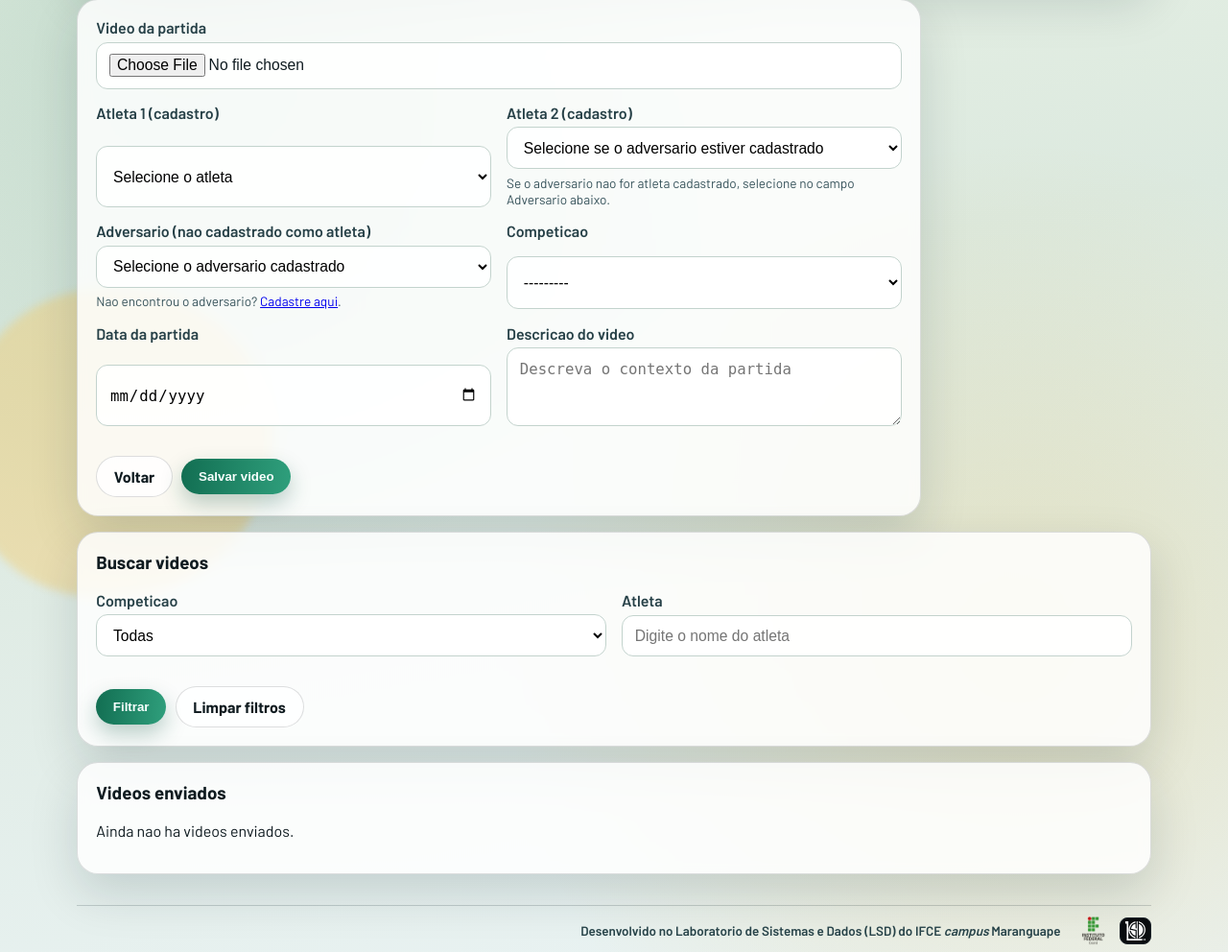
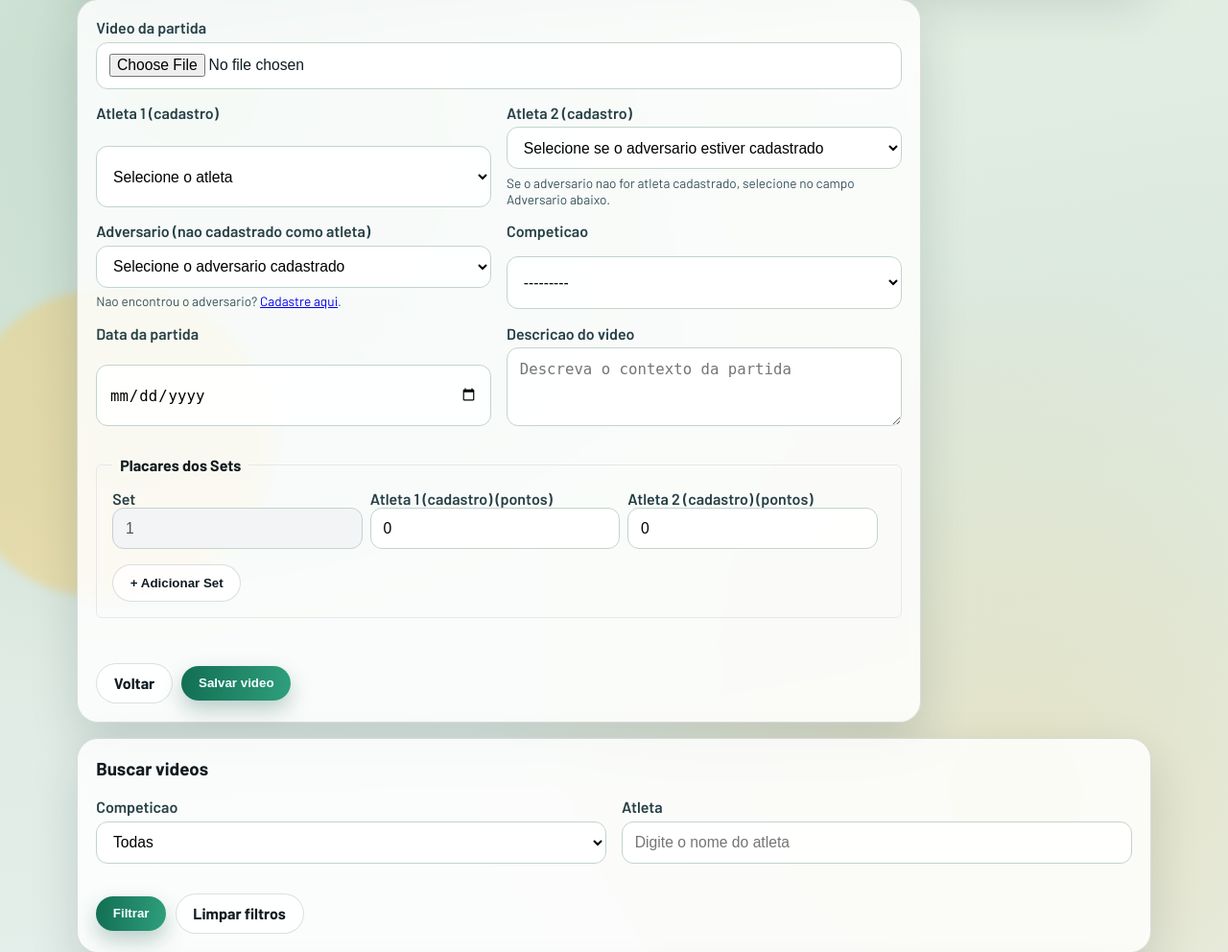
Before and after one commit to alissonSCA/TTAnalytics, a Django app: page /partidas/video/upload/ in a window 1280 px wide. Shown: the part 257-1249 px from the top of the page at 96% size. Run offline with Django 5.2, Linux system fonts and the light colour scheme; the visitor is signed in with stand-in values (Sample User, id 1); data comes from the database, SQL or seed files in the repository; data that the repository does not hold is empty.

Commit message:
Implementa captura de placares de sets no cadastro de video

```diff
--- a/athletes/forms.py
+++ b/athletes/forms.py
@@ -169,6 +169,10 @@ class MatchVideoUploadForm(forms.ModelForm):
         empty_label='Selecione o adversario cadastrado',
         widget=forms.Select(attrs={'class': 'form-control'}),
     )
+    set_results_json = forms.CharField(
+        required=False,
+        widget=forms.HiddenInput(),
+    )
 
     class Meta:
         model = MatchVideo
@@ -207,6 +211,7 @@ class MatchVideoUploadForm(forms.ModelForm):
         athlete_one_profile = cleaned_data.get('athlete_one_profile')
         athlete_two_profile = cleaned_data.get('athlete_two_profile')
         opponent = cleaned_data.get('opponent')
+        set_results_json = cleaned_data.get('set_results_json', '')
 
         if not athlete_one_profile:
             self.add_error('athlete_one_profile', 'Selecione o atleta 1 cadastrado.')
@@ -216,6 +221,28 @@ class MatchVideoUploadForm(forms.ModelForm):
 
         if not athlete_two_profile and not opponent:
             self.add_error('opponent', 'Selecione um adversario cadastrado ou um atleta 2 cadastrado.')
+
+        # Validar dados de sets se fornecidos
+        if set_results_json:
+            import json
+            try:
+                set_results = json.loads(set_results_json)
+                if not isinstance(set_results, list) or len(set_results) == 0:
+                    self.add_error('set_results_json', 'Forneça pelo menos um set com os placares.')
+                else:
+                    for i, result in enumerate(set_results, 1):
+                        if not isinstance(result, dict) or 'athlete_one' not in result or 'athlete_two' not in result:
+                            self.add_error('set_results_json', f'Set {i} deve conter placares para ambos os atletas.')
+                        else:
+                            try:
+                                a1 = int(result['athlete_one'])
+                                a2 = int(result['athlete_two'])
+                                if a1 < 0 or a2 < 0:
+                                    self.add_error('set_results_json', f'Set {i}: os placares devem ser não-negativos.')
+                            except (ValueError, TypeError):
+                                self.add_error('set_results_json', f'Set {i}: os placares devem ser números inteiros.')
+            except json.JSONDecodeError:
+                self.add_error('set_results_json', 'Dados de sets inválidos.')
 
         return cleaned_data
 
--- a/athletes/models.py
+++ b/athletes/models.py
@@ -166,6 +166,22 @@ class MatchVideo(models.Model):
 		return f'{self.athlete_one_name} vs {self.athlete_two_name} - {self.competition.name}'
 
 
+class MatchSetResult(models.Model):
+	match_video = models.ForeignKey(MatchVideo, on_delete=models.CASCADE, related_name='set_results')
+	set_number = models.PositiveSmallIntegerField('Número do set')
+	athlete_one_score = models.PositiveSmallIntegerField('Pontuação atleta 1')
+	athlete_two_score = models.PositiveSmallIntegerField('Pontuação atleta 2')
+
+	class Meta:
+		ordering = ['set_number']
+		verbose_name = 'Resultado de set'
+		verbose_name_plural = 'Resultados de sets'
+		unique_together = ('match_video', 'set_number')
+
+	def __str__(self) -> str:
+		return f'Set {self.set_number}: {self.athlete_one_score} x {self.athlete_two_score}'
+
+
 class MatchMarkerType(models.Model):
 	code = models.CharField(max_length=40, unique=True)
 	name = models.CharField(max_length=80, unique=True)
--- a/athletes/views.py
+++ b/athletes/views.py
@@ -11,7 +11,7 @@ from django.db.models import Q
 import json
 
 from .forms import AthleteProfileUpdateForm, MatchVideoUploadForm, MaterialCreateForm, OpponentCreateForm, SignUpForm
-from .models import AthleteProfile, Competition, MatchGameAction, MatchMarkerType, MatchVideo
+from .models import AthleteProfile, Competition, MatchGameAction, MatchMarkerType, MatchSetResult, MatchVideo
 
 
 DUPLICATE_ACTION_WINDOW_SECONDS = 1.2
@@ -470,6 +470,23 @@ def match_video_upload_view(request: HttpRequest):
 			video = form.save(commit=False)
 			video.uploaded_by = request.user
 			video.save()
+
+			# Processar dados de sets se fornecidos
+			set_results_json = form.cleaned_data.get('set_results_json', '')
+			if set_results_json:
+				try:
+					set_results = json.loads(set_results_json)
+					for i, result in enumerate(set_results, 1):
+						MatchSetResult.objects.create(
+							match_video=video,
+							set_number=i,
+							athlete_one_score=int(result['athlete_one']),
+							athlete_two_score=int(result['athlete_two']),
+						)
+				except (json.JSONDecodeError, ValueError, TypeError) as e:
+					messages.error(request, f'Erro ao salvar dados de sets: {str(e)}')
+					return redirect('match_video_upload')
+
 			messages.success(request, 'Video enviado com sucesso.')
 			return redirect('match_video_upload')
 	else:
--- a/templates/athletes/video_upload.html
+++ b/templates/athletes/video_upload.html
@@ -19,6 +19,7 @@
             {% endif %}
 
             {% for field in form %}
+                {% if field.name != 'set_results_json' %}
                 <div class="field-wrap {% if field.name == 'video_file' %}form-span-2{% endif %}">
                     <label for="{{ field.id_for_label }}">{{ field.label }}</label>
                     {{ field }}
@@ -32,7 +33,34 @@
                         <small class="field-error">{{ field.errors|striptags }}</small>
                     {% endif %}
                 </div>
+                {% endif %}
             {% endfor %}
+
+            <!-- Campo oculto para dados de sets -->
+            {{ form.set_results_json }}
+
+            <!-- Seção de sets -->
+            <fieldset class="form-span-2" style="border: 1px solid #e5e7eb; border-radius: 6px; padding: 1rem; margin: 1rem 0;">
+                <legend style="font-weight: bold; padding: 0 0.5rem;">Placares dos Sets</legend>
+                <div id="sets-container" style="display: grid; gap: 1rem;">
+                    <div class="set-row" style="display: grid; grid-template-columns: 1fr 1fr 1fr auto; gap: 0.5rem; align-items: end;">
+                        <div>
+                            <label>Set</label>
+                            <input type="number" class="form-control set-number" value="1" disabled style="background-color: #f3f4f6;">
+                        </div>
+                        <div>
+                            <label>{{ form.athlete_one_profile.label }} (pontos)</label>
+                            <input type="number" class="form-control set-athlete-one" min="0" value="0">
+                        </div>
+                        <div>
+                            <label>{{ form.athlete_two_profile.label }} (pontos)</label>
+                            <input type="number" class="form-control set-athlete-two" min="0" value="0">
+                        </div>
+                        <button type="button" class="btn btn-outline remove-set-btn" style="display: none;">Remover</button>
+                    </div>
+                </div>
+                <button type="button" id="add-set-btn" class="btn btn-outline" style="margin-top: 1rem;">+ Adicionar Set</button>
+            </fieldset>
 
             <div class="form-span-2 actions-row">
                 <a href="{% url 'home' %}" class="btn btn-outline">Voltar</a>
@@ -93,4 +121,102 @@
         {% endif %}
     </article>
 </section>
+
+<script>
+(() => {
+    const setsContainer = document.getElementById('sets-container');
+    const addSetBtn = document.getElementById('add-set-btn');
+    const setResultsJson = document.getElementById('id_set_results_json');
+    const form = document.querySelector('form[method="post"]');
+
+    function updateSetNumbers() {
+        const rows = setsContainer.querySelectorAll('.set-row');
+        rows.forEach((row, index) => {
+            const numberInput = row.querySelector('.set-number');
+            const removeBtn = row.querySelector('.remove-set-btn');
+            numberInput.value = index + 1;
+            removeBtn.style.display = rows.length > 1 ? 'block' : 'none';
+        });
+    }
+
+    function serializeSetResults() {
+        const rows = setsContainer.querySelectorAll('.set-row');
+        const results = [];
+        rows.forEach((row) => {
+            const athleteOne = parseInt(row.querySelector('.set-athlete-one').value) || 0;
+            const athleteTwo = parseInt(row.querySelector('.set-athlete-two').value) || 0;
+            if (athleteOne > 0 || athleteTwo > 0) {
+                results.push({
+                    athlete_one: athleteOne,
+                    athlete_two: athleteTwo,
+                });
+            }
+        });
+        return results.length > 0 ? JSON.stringify(results) : '';
+    }
+
+    function addNewSet() {
+        const newRow = document.createElement('div');
+        newRow.className = 'set-row';
+        newRow.style.display = 'grid';
+        newRow.style.gridTemplateColumns = '1fr 1fr 1fr auto';
+        newRow.style.gap = '0.5rem';
+        newRow.style.alignItems = 'end';
+
+        const setNum = setsContainer.querySelectorAll('.set-row').length + 1;
+        newRow.innerHTML = `
+            <div>
+                <label>Set</label>
+                <input type="number" class="form-control set-number" value="${setNum}" disabled style="background-color: #f3f4f6;">
+            </div>
+            <div>
+                <label>Atleta 1 (pontos)</label>
+                <input type="number" class="form-control set-athlete-one" min="0" value="0">
+            </div>
+            <div>
+                <label>Atleta 2 (pontos)</label>
+                <input type="number" class="form-control set-athlete-two" min="0" value="0">
+            </div>
+            <button type="button" class="btn btn-outline remove-set-btn">Remover</button>
+        `;
+
+        const removeBtn = newRow.querySelector('.remove-set-btn');
+        removeBtn.addEventListener('click', (e) => {
+            e.preventDefault();
+            newRow.remove();
+            updateSetNumbers();
+            serializeAndUpdateField();
+        });
+
+        setsContainer.appendChild(newRow);
+        updateSetNumbers();
+    }
+
+    function serializeAndUpdateField() {
+        const serialized = serializeSetResults();
+        setResultsJson.value = serialized;
+    }
+
+    addSetBtn.addEventListener('click', (e) => {
+        e.preventDefault();
+        addNewSet();
+        serializeAndUpdateField();
+    });
+
+    // Adicionar listeners aos inputs existentes para atualizar o campo oculto
+    setsContainer.addEventListener('change', (e) => {
+        if (e.target.classList.contains('set-athlete-one') || e.target.classList.contains('set-athlete-two')) {
+            serializeAndUpdateField();
+        }
+    });
+
+    // Validar antes de submeter
+    form.addEventListener('submit', (e) => {
+        serializeAndUpdateField();
+    });
+
+    // Inicializar
+    updateSetNumbers();
+})();
+</script>
 {% endblock %}
```
Also changed, not shown: athletes/admin.py (+9 -1 lines), athletes/migrations/0016_add_match_set_result.py (added).
